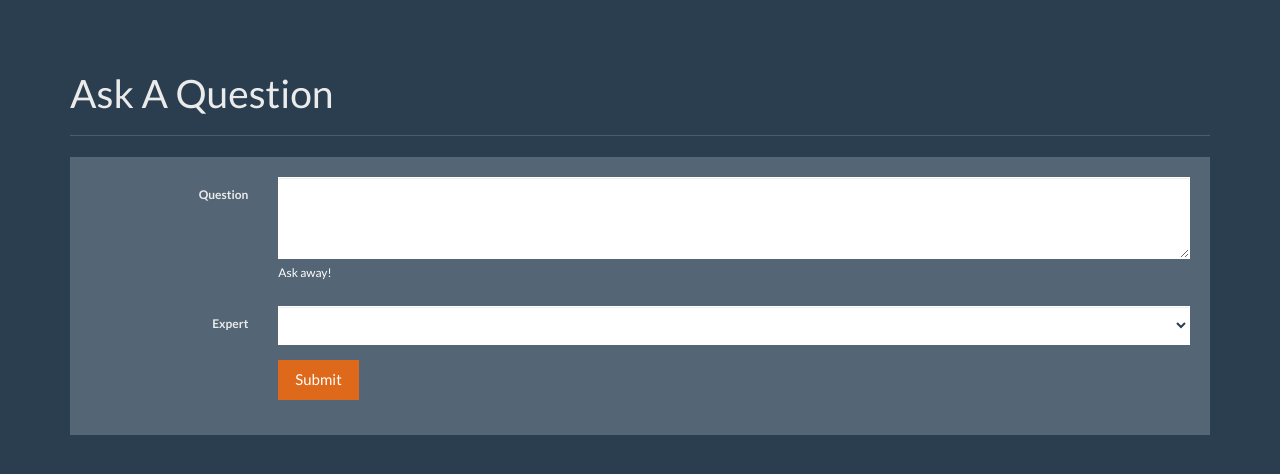
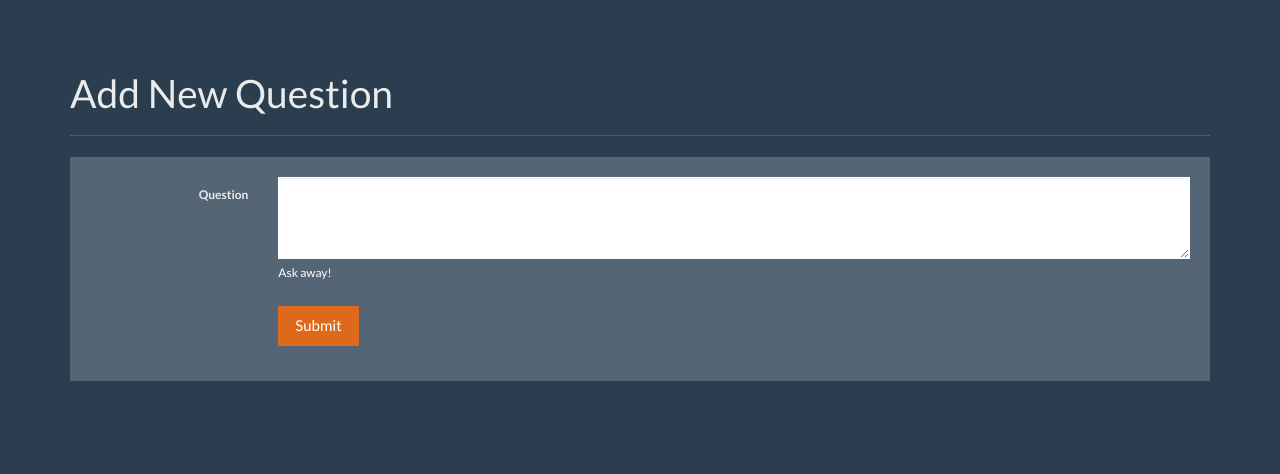
Before and after one commit to maygupta/qna-hub, a Flask app: page /ask in a window 1280 px wide. Shown: the part 40-514 px from the top of the page. Run offline with Flask 2, Linux system fonts and the light colour scheme; the visitor is signed in with stand-in values (Sample User, id 1); data comes from the database, SQL or seed files in the repository; lists and menus that the app fills with data are empty; some libraries are stand-ins or nearby versions.

Commit message:
Update add ques

```diff
--- a/flask_qa/templates/ask.html
+++ b/flask_qa/templates/ask.html
@@ -1,9 +1,9 @@
 {% extends 'base.html' %}
-{% block title %}Ask a Question{% endblock %}
+{% block title %}Add New Question{% endblock %}
 
 {% block content %}
       <div class="page-header">
-        <h1>Ask A Question</h1>
+        <h1>Add New Question</h1>
       </div>
       <div class="row">
         <div class="col-lg-12">
@@ -17,7 +17,7 @@
                       <span class="help-block">Ask away!</span>
                     </div>
                   </div>
-                  <div class="form-group">
+<!--                   <div class="form-group">
                     <label for="select" class="col-lg-2 control-label">Expert</label>
                     <div class="col-lg-10">
                       <select class="form-control" name="expert" id="select">
@@ -26,7 +26,7 @@
                         {% endfor %}
                       </select>
                     </div>
-                  </div>
+                  </div> -->
                   <div class="form-group">
                     <div class="col-lg-10 col-lg-offset-2">
                       <button type="submit" class="btn btn-primary">Submit</button>
--- a/flask_qa/templates/home.html
+++ b/flask_qa/templates/home.html
@@ -2,6 +2,10 @@
 {% block title %}Questions & Answers{% endblock %}
 
 {% block content %}
+      <input type="" name="query" placeholder="Search Questions">
+      <input type="button" name="search">
+
+
       <div class="page-header">
         <h1>Trending Questions</h1>
       </div>
```
